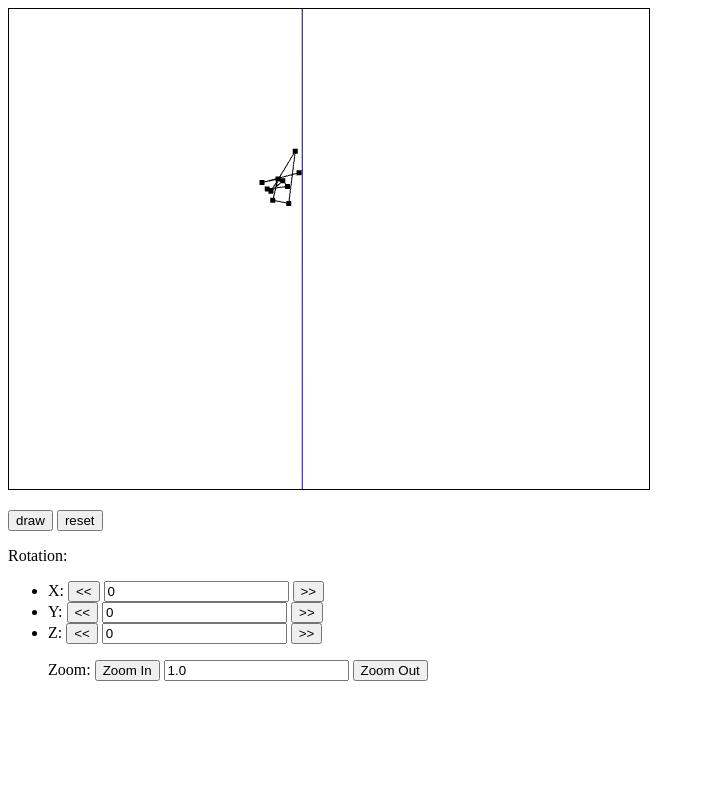
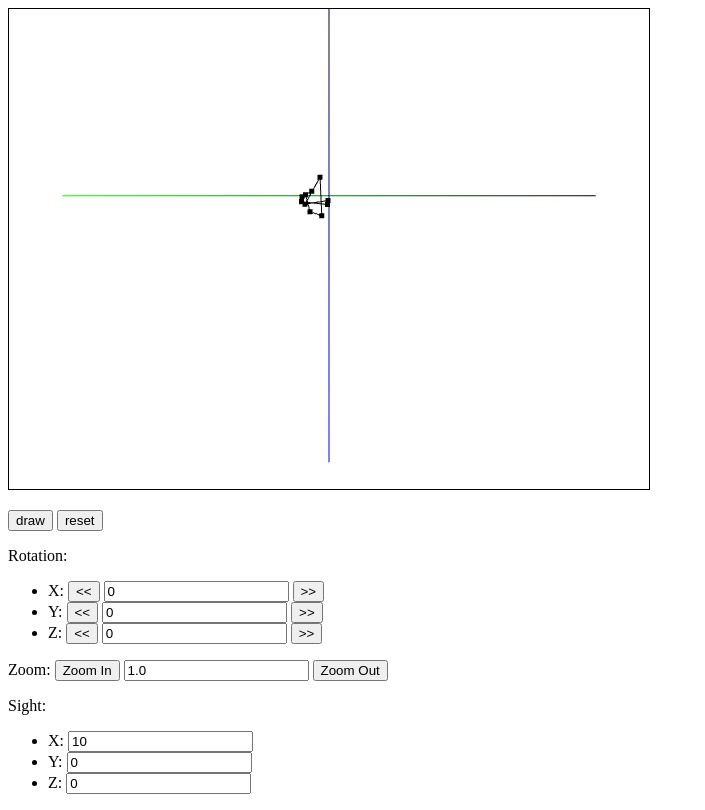
Before and after one commit to himorin/test-webgl-canvas, a plain HTML site: page index.html in a window 1280 px wide. Both pictures are taken after a click on the button "draw". Shown: the whole page, without its empty margins (0-705 px from the left). Drawn offline with Linux system fonts and the light colour scheme.

```diff
--- a/draw_data.js
+++ b/draw_data.js
@@ -112,11 +112,16 @@ function DrawPoints() {
     parseInt(document.getElementById('rot_z_value').value)
   ];
   var c_zoom = Number(document.getElementById('zoom_value').value);
-  CalcSightDir([5.0, 5.0, 0.0], [0, 0, 0], [0, 0, 1], matV);
+  var sight = [
+    Number(document.getElementById("sight_x").value),
+    Number(document.getElementById("sight_y").value),
+    Number(document.getElementById("sight_z").value),
+  ];
+  CalcSightDir(sight, [0, 0, 0], [0, 0, 1], matV);
   CalcSightFov(90, canvas.width, canvas.height, 0.1, 100, matP);
   ModelMove(matM, [1.0, 0.0, 2.0], matM);
+  ModelScale(matM, [c_zoom, c_zoom, c_zoom], matM);
   ModelRotateXYZ(matM, rot_angle, matM);
-  ModelScale(matM, [c_zoom, c_zoom, c_zoom], matM);
   MatMul4(matP, matV, matMvp);
   MatMul4(matMvp, matM, matMvp);
 
--- a/index.html
+++ b/index.html
@@ -51,10 +51,18 @@
       <input type="text" name="rot_z_value" id="rot_z_value" value="0">
       <input type="button" name="rot_z_cw" id="rot_z_cw" value=">>">
     </li>
+    </ul>
   </p>
   <p>Zoom:
     <input type="button" name="zoom_in" id="zoom_in" value="Zoom In">
     <input type="text" name="zoom_value" id="zoom_value" value="1.0">
     <input type="button" name="zoom_out" id="zoom_out" value="Zoom Out">
   </p>
+  <p>Sight:
+    <ul>
+      <li>X: <input type="text" name="sight_x" id="sight_x" value="10"></li>
+      <li>Y: <input type="text" name="sight_y" id="sight_y" value="0"></li>
+      <li>Z: <input type="text" name="sight_z" id="sight_z" value="0"></li>
+    </ul>
+  </p>
 </body>
--- a/webgl.js
+++ b/webgl.js
@@ -92,7 +92,7 @@ function CalcSightFov(widthDegree, width, height, near, far, dest) {
 function ModelScale(orig, scale, dest) {
   // 1-to-1 from orig to dest, no need to copy as buffer
   for (i = 0; i < 3; ++i) { for (j = 0; j < 4; ++j) {
-    dest[j + 3 * i] = orig[j + 3 * i] * scale[i];
+    dest[j + 4 * i] = orig[j + 4 * i] * scale[i];
   } }
   for (i = 12; i < 15; ++i) { dest[i] = orig[i]; }
 }
```
